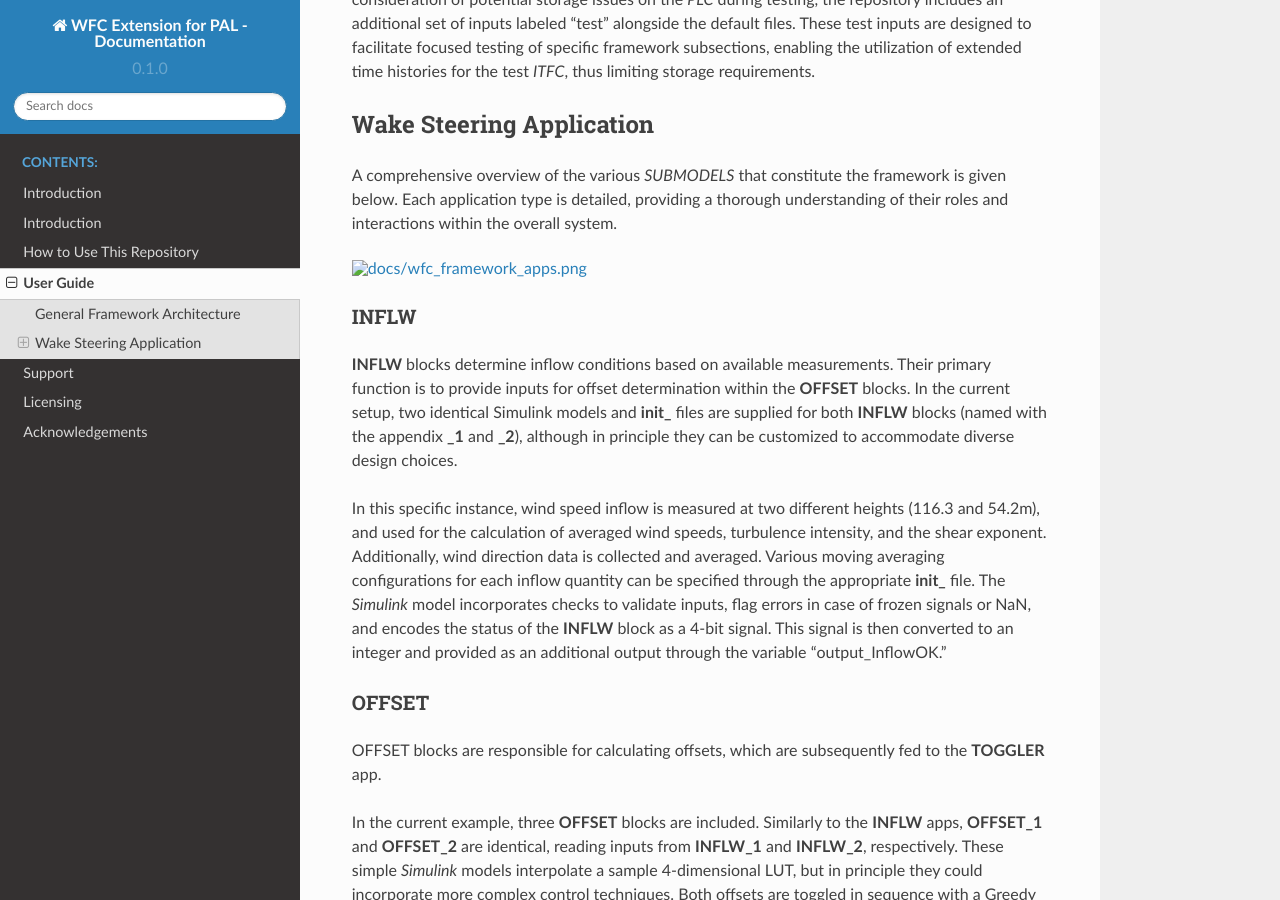
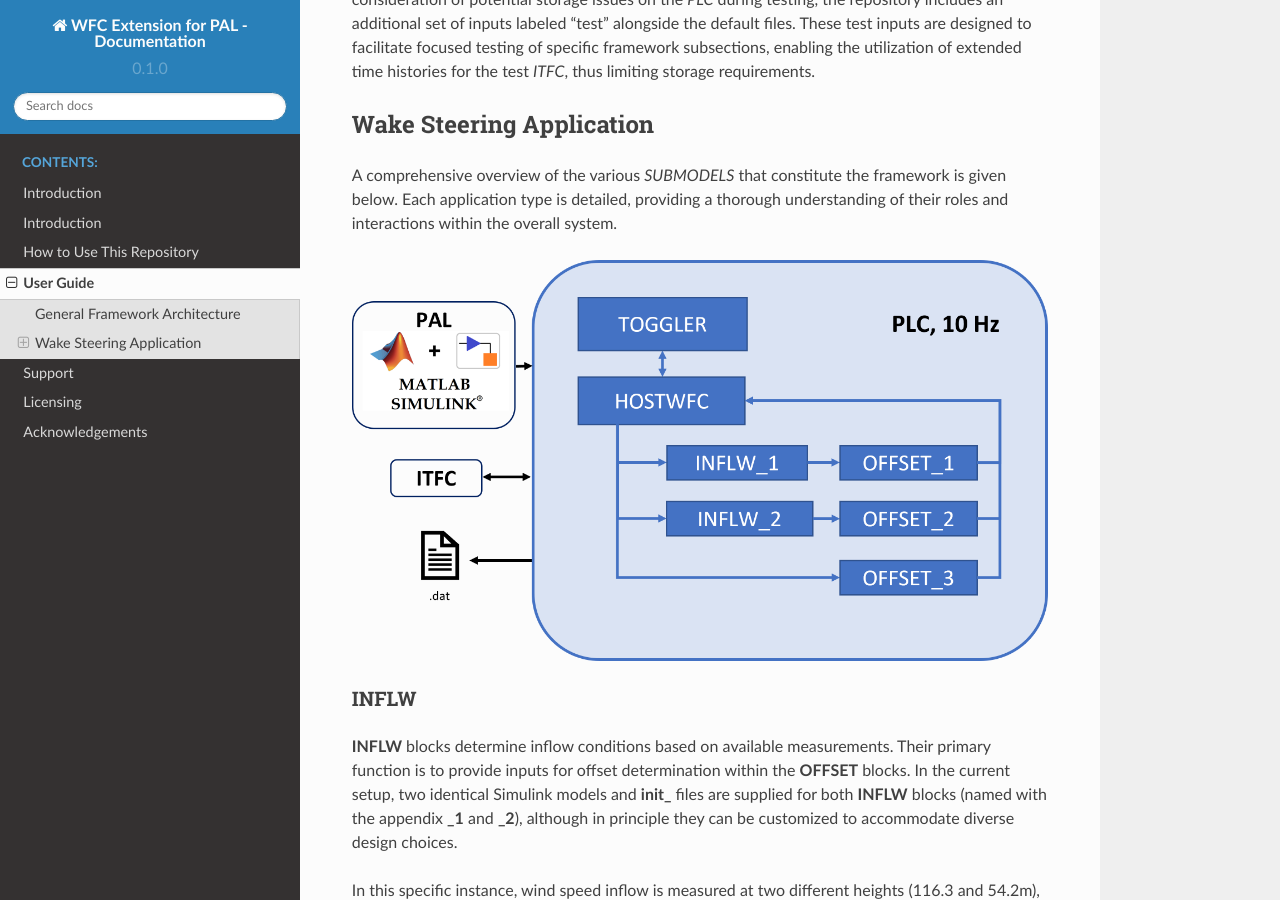
Before and after one commit to TUMLWE/wfc, a Sphinx documentation site: the page built from docs/user_guide.rst, in a window 1280 px wide and 900 px high, scrolled down 684 px. Built offline with Sphinx 7.4.7 and the Read the Docs theme 2.0.0, drawn with Linux system fonts in a browser that asks for light colours.

Commit message:
docs update

```diff
--- a/docs/user_guide.rst
+++ b/docs/user_guide.rst
@@ -17,9 +17,9 @@ Each *PAL* project requires two Excel files as input: "*inputfile.xlsx*" and "*S
 Wake Steering Application
 -------------------------
 
-A comprehensive overview of the various *SUBMODELS* that constitute the :ref:`framework <./docs/wfc_framework_apps.png>` is given below. Each application type is detailed, providing a thorough understanding of their roles and interactions within the overall system.
+A comprehensive overview of the various *SUBMODELS* that constitute the :ref:`framework <wfc_framework_apps.png>` is given below. Each application type is detailed, providing a thorough understanding of their roles and interactions within the overall system.
 
-.. figure:: docs/wfc_framework_apps.png
+.. figure:: wfc_framework_apps.png
    :width: 1000
    :name: WFC Framework
 
```
Also changed, not shown: other parts of docs/user_guide.rst (+2 -2 lines).
